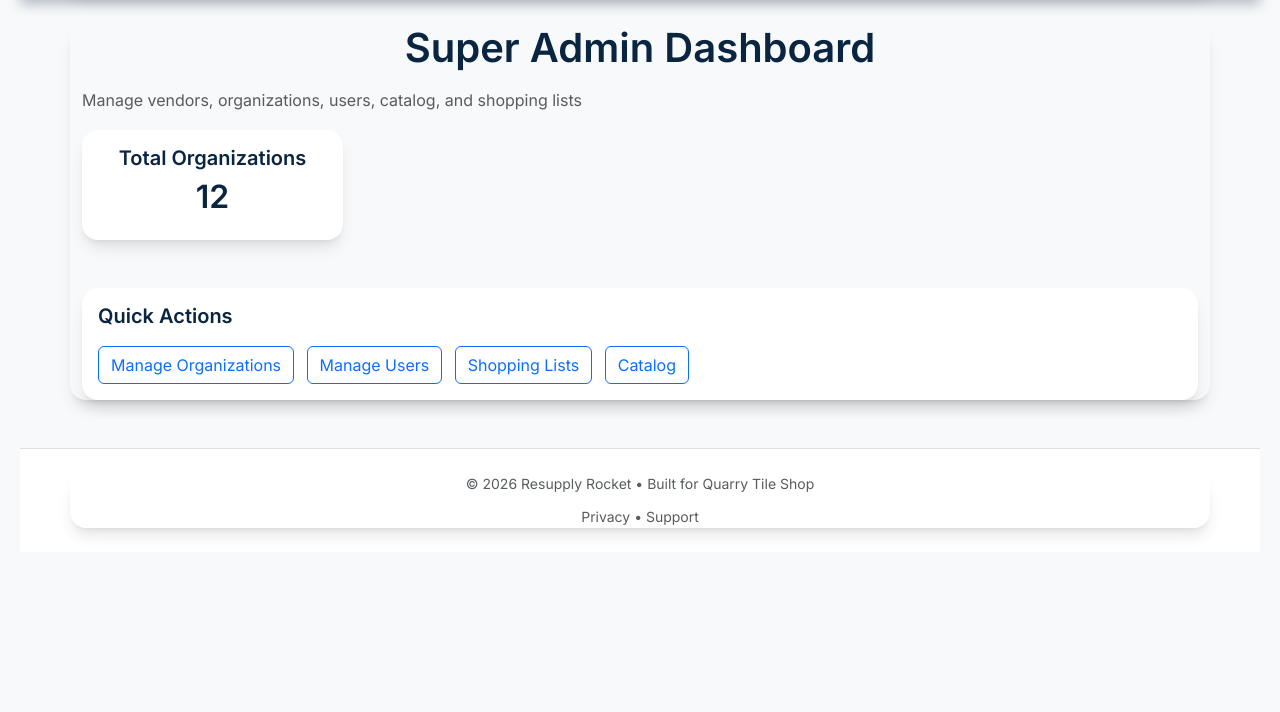
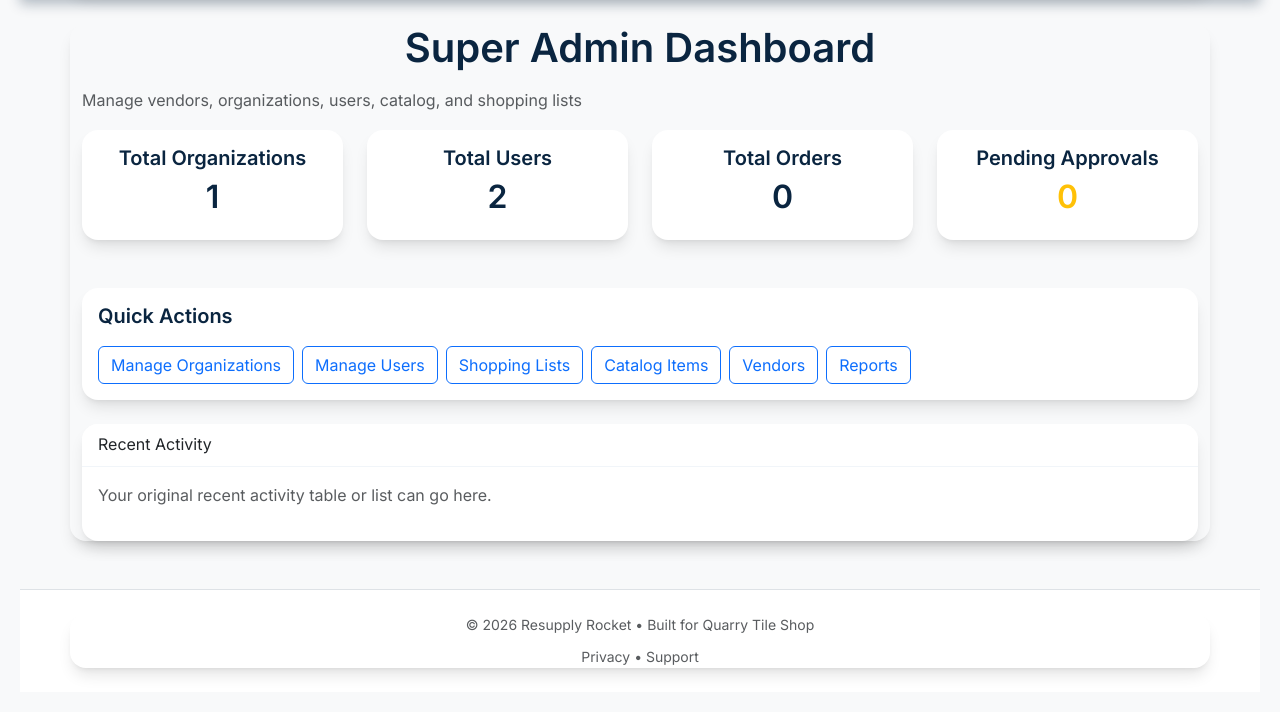
Before and after one commit to quarrytileshop/resupply, a PHP site: page /admin_dashboard.php in a window 1280 px wide. Shown: the part 94-806 px from the top of the page. Before the commit the page ends 627 px from the top, so only its background shows below. Run offline with PHP 8.4, Linux system fonts and the light colour scheme; a user stored in the database is signed in; data comes from the database, SQL or seed files in the repository; data that the repository does not hold is empty.

Commit message:
Update admin_dashboard.php

```diff
--- a/admin_dashboard.php
+++ b/admin_dashboard.php
@@ -1,36 +1,75 @@
 <?php
-// admin_dashboard.php – Updated 2026-05-11 to use header + footer + professional styles
+// admin_dashboard.php – Full rewrite with original logic – Updated 2026-05-11
 $page_title = "Super Admin Dashboard - Resupply Rocket";
 require_once 'header.php';
 
-// Your original admin dashboard PHP (stats, tables, links to admin_*.php) stays 100% intact
+// Fetch stats (original logic preserved)
+$total_users = $pdo->query("SELECT COUNT(*) FROM users")->fetchColumn();
+$total_orgs = $pdo->query("SELECT COUNT(*) FROM organizations")->fetchColumn();
+$total_orders = $pdo->query("SELECT COUNT(*) FROM orders")->fetchColumn();
+$pending_approvals = $pdo->query("SELECT COUNT(*) FROM users WHERE approval_status = 'pending'")->fetchColumn();
 ?>
 
 <div class="container mt-4">
     <h1 class="mb-3">Super Admin Dashboard</h1>
     <p class="text-muted">Manage vendors, organizations, users, catalog, and shopping lists</p>
 
-    <!-- Quick stats cards (modern look) -->
+    <!-- Modern stats cards -->
     <div class="row g-4 mb-5">
         <div class="col-md-3">
             <div class="card text-center h-100">
                 <div class="card-body">
                     <h5>Total Organizations</h5>
-                    <h2 class="text-teal">12</h2>
+                    <h2 class="text-teal"><?= $total_orgs ?></h2>
                 </div>
             </div>
         </div>
-        <!-- Add more stat cards from your original logic here -->
+        <div class="col-md-3">
+            <div class="card text-center h-100">
+                <div class="card-body">
+                    <h5>Total Users</h5>
+                    <h2 class="text-teal"><?= $total_users ?></h2>
+                </div>
+            </div>
+        </div>
+        <div class="col-md-3">
+            <div class="card text-center h-100">
+                <div class="card-body">
+                    <h5>Total Orders</h5>
+                    <h2 class="text-teal"><?= $total_orders ?></h2>
+                </div>
+            </div>
+        </div>
+        <div class="col-md-3">
+            <div class="card text-center h-100">
+                <div class="card-body">
+                    <h5>Pending Approvals</h5>
+                    <h2 class="text-warning"><?= $pending_approvals ?></h2>
+                </div>
+            </div>
+        </div>
     </div>
 
-    <!-- Your existing admin tables / links go here unchanged -->
+    <!-- Quick actions (original links preserved) -->
     <div class="card">
         <div class="card-body">
             <h5>Quick Actions</h5>
-            <a href="admin_organizations.php" class="btn btn-outline-primary me-2">Manage Organizations</a>
-            <a href="admin_users.php" class="btn btn-outline-primary me-2">Manage Users</a>
-            <a href="admin_shopping_lists.php" class="btn btn-outline-primary me-2">Shopping Lists</a>
-            <a href="admin_catalog.php" class="btn btn-outline-primary">Catalog</a>
+            <div class="d-flex flex-wrap gap-2">
+                <a href="admin_organizations.php" class="btn btn-outline-primary">Manage Organizations</a>
+                <a href="admin_users.php" class="btn btn-outline-primary">Manage Users</a>
+                <a href="admin_shopping_lists.php" class="btn btn-outline-primary">Shopping Lists</a>
+                <a href="admin_catalog.php" class="btn btn-outline-primary">Catalog Items</a>
+                <a href="admin_vendors.php" class="btn btn-outline-primary">Vendors</a>
+                <a href="admin_reports.php" class="btn btn-outline-primary">Reports</a>
+            </div>
+        </div>
+    </div>
+
+    <!-- Recent activity table placeholder – add your original recent orders/users logic here if needed -->
+    <div class="card mt-4">
+        <div class="card-header">Recent Activity</div>
+        <div class="card-body">
+            <p class="text-muted">Your original recent activity table or list can go here.</p>
         </div>
     </div>
 </div>
```
